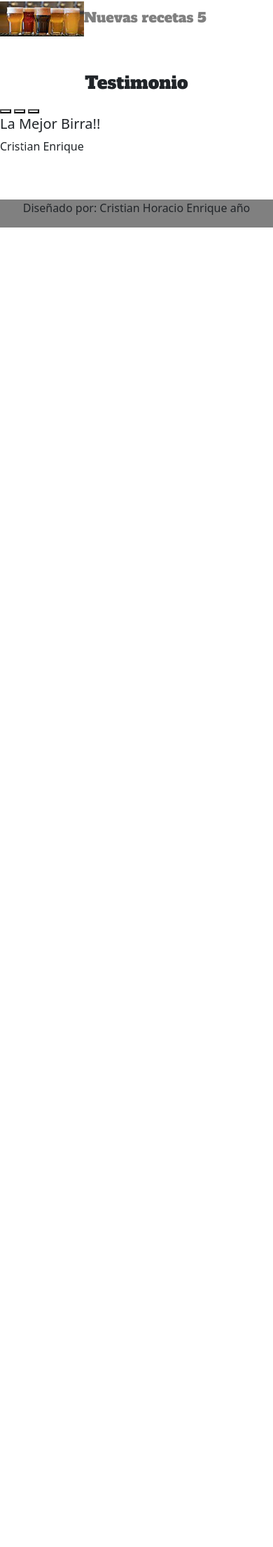
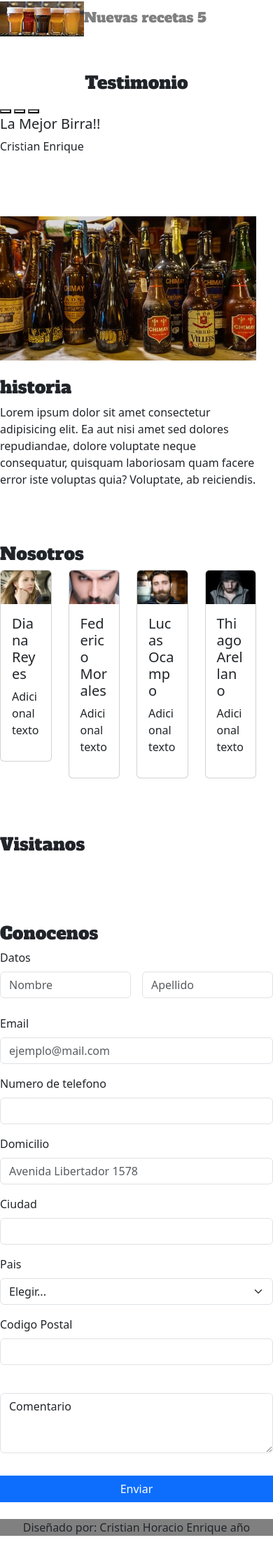
Before and after one commit to crienrique/CursoWebInicialyFrontEnd, a web app: file M2U3/Index.html in a window 390 px wide; the page is wider, and only the part inside the window is pictured. Shown: the part 892-3102 px from the top of that part at 70% size. Before the commit the page ends 1217 px from the top of that part, so only its background shows below. Run offline with its HTML, style and script files only (its server is not run), Linux system fonts and the light colour scheme; grey boxes are pictures that could not be loaded.

Commit message:
MAQUETADO PARTE 2

```diff
--- a/M2U3/Index.html
+++ b/M2U3/Index.html
@@ -23,16 +23,16 @@
             <div class="collapse navbar-collapse" id="navbarNav">
                 <ul class="navbar-nav">
                     <li class="nav-item">
-                        <a class="nav-link active" aria-current="page" href="#">Home</a>
+                        <a class="nav-link active" aria-current="page" href="#home">Home</a>
                     </li>
                     <li class="nav-item">
-                        <a class="nav-link" href="#">Novedades</a>
+                        <a class="nav-link" href="#novedades">Novedades</a>
                     </li>
                     <li class="nav-item">
-                        <a class="nav-link" href="#">Nosotros</a>
+                        <a class="nav-link" href="#nosotros">Nosotros</a>
                     </li>
                     <li class="nav-item">
-                        <a class="nav-link disabled">Conocenos</a>
+                        <a class="nav-link" href="#conocenos">conocenos</a>
                     </li>
                 </ul>
             </div>
@@ -124,6 +124,126 @@
                 </div>
             </div>
         </div>
+        <div id="historia" class="row align-items-center py-4">
+            <div class="col-lg-2 col-md-3 offset-lg-2 d-none d-sm-block">
+                <img src="img/historia_1.jpg" alt="historia 1" class="img-fluid">
+            </div>
+            <div class="col-lg-2 col-md-3 d-none d-sm-block">
+                <img src="img/historia_2.jpg" alt="historia 2" class="img-fluid">
+            </div>
+            <div class="col-12 d-sm-none">
+                <img src="img/historia_3.jpg" alt="historia 3" class="img-fluid">
+            </div>
+            <div class="col-lg-4 col-md-6 mt-4 mt-sm-0">
+                <h2>historia</h2>
+                <p>Lorem ipsum dolor sit amet consectetur adipisicing elit. Ea aut nisi amet sed dolores
+                    repudiandae, dolore voluptate neque consequatur, quisquam laboriosam quam facere error iste
+                    voluptas quia? Voluptate, ab reiciendis.</p>
+            </div>
+        </div>
+        <div id="nosotros" class="row align-items-stretch my-3 staff py-4">
+            <div class="col-lg-8 offset-lg-2">
+                <h2>Nosotros</h2>
+                <div class="row row-cols-1 row-cols-4 g-4">
+                    <div class="col">
+                        <div class="card">
+                            <img src="img/nosotros01.jpg" class="card-img-top" alt="Diana Reyes">
+                            <div class="card-body">
+                                <h5 class="card-title">Diana Reyes</h5>
+                                <p class="Card-text">Adicional texto</p>
+                            </div>
+                        </div>
+                    </div>
+                    <div class="col">
+                        <div class="card">
+                            <img src="img/nosotros02.jpg" class="card-img-top" alt="Federico Morales">
+                            <div class="card-body">
+                                <h5 class="card-title">Federico Morales</h5>
+                                <p class="Card-text">Adicional texto</p>
+                            </div>
+                        </div>
+                    </div>
+                    <div class="col">
+                        <div class="card">
+                            <img src="img/nosotros03.jpg" class="card-img-top" alt="Lucas Ocampo">
+                            <div class="card-body">
+                                <h5 class="card-title">Lucas Ocampo</h5>
+                                <p class="Card-text">Adicional texto</p>
+                            </div>
+                        </div>
+                    </div>
+                    <div class="col">
+                        <div class="card">
+                            <img src="img/nosotros04.jpg" class="card-img-top" alt="Thiago Arellano">
+                            <div class="card-body">
+                                <h5 class="card-title">Thiago Arellano</h5>
+                                <p class="Card-text">Adicional texto</p>
+                            </div>
+                        </div>
+                    </div>
+                </div>
+            </div>
+        </div>
+    </div>
+    <div id="conocenos" class="row py-4">
+        <div class="col-md-4 offset-md-2">
+            <h2>Visitanos</h2>
+            <div class="mapa">
+                <iframe
+                    src="https://www.google.com/maps/embed?pb=!1m18!1m12!1m3!1d3285.3948143343264!2d-58.45553228494877!3d-34.56887528046855!2m3!1f0!2f0!3f0!3m2!1i1024!2i768!4f13.1!3m3!1m2!1s0x95bcb5da9755277d%3A0x32b080da97cdab88!2sVirrey%20Olaguer%20y%20Feli%C3%BA%202674%2C%20C1426%20CABA!5e0!3m2!1ses-419!2sar!4v1679883229055!5m2!1ses-419!2sar"></iframe>
+            </div>
+        </div>
+        <div class="col">
+            <h2>Conocenos</h2>
+            <label for="exampleFormControlInput1" class="form-label">Datos</label>
+            <div class="row g-3">
+                <div class="col">
+                    <input type="text" class="form-control" placeholder="Nombre" aria-label="First name">
+                </div>
+                <div class="col">
+                    <input type="text" class="form-control" placeholder="Apellido" aria-label="Last name">
+                </div>
+            </div> <br>
+            <form class="row g-3">
+                <div class="col-md-6">
+                    <label for="inputEmail4" class="form-label">Email</label>
+                    <input type="email" class="form-control" id="inputEmail4" placeholder="ejemplo@mail.com">
+                </div>
+                <div class="col-md-6">
+                    <label for="inputPassword4" class="form-label">Numero de telefono</label>
+                    <input type="texto" class="form-control" id="texto">
+                </div>
+                <div class="col-12">
+                    <label for="inputAddress" class="form-label">Domicilio</label>
+                    <input type="text" class="form-control" id="inputAddress" placeholder="Avenida Libertador 1578">
+                </div>
+                <div class="col-md-6">
+                    <label for="inputCity" class="form-label">Ciudad</label>
+                    <input type="text" class="form-control" id="inputCity">
+                </div>
+                <div class="col-md-4">
+                    <label for="inputState" class="form-label">Pais</label>
+                    <select id="inputState" class="form-select">
+                        <option selected>Elegir...</option>
+                        <option>Argentina</option>
+                        <option>Bolivia</option>
+                        <option>Brasil</option>
+                        <option>Chile</option>
+                        <option>Uruguay</option>
+                        <option>...</option>
+                    </select>
+                </div>
+                <div class="col-md-2">
+                    <label for="inputZip" class="form-label">Codigo Postal</label>
+                    <input type="text" class="form-control" id="inputZip">
+                </div>
+                <div class="mb-3">
+                    <label for="exampleFormControlTextarea1" class="form-label"></label>
+                    <textarea class="form-control" id="exampleFormControlTextarea1" rows="3">Comentario</textarea>
+                </div>
+                <button type="button" class="btn btn-primary">Enviar</button>
+        </DIV>
+    </div>
     <footer>
         <p class="text-center">Diseñado por: Cristian Horacio Enrique año</p>
     </footer>
--- a/M2U3/css/Cerveceria.css
+++ b/M2U3/css/Cerveceria.css
@@ -40,3 +40,12 @@
     margin-right: 1.4rem;
     opacity: 1;
 }
+
+.mapa iframe{
+    width: 100px;
+    aspect-ratio: 1.2;
+}
+
+html {
+    scroll-behavior: smooth;
+}
```
Lines whose indentation alone changed are shown as unchanged.
